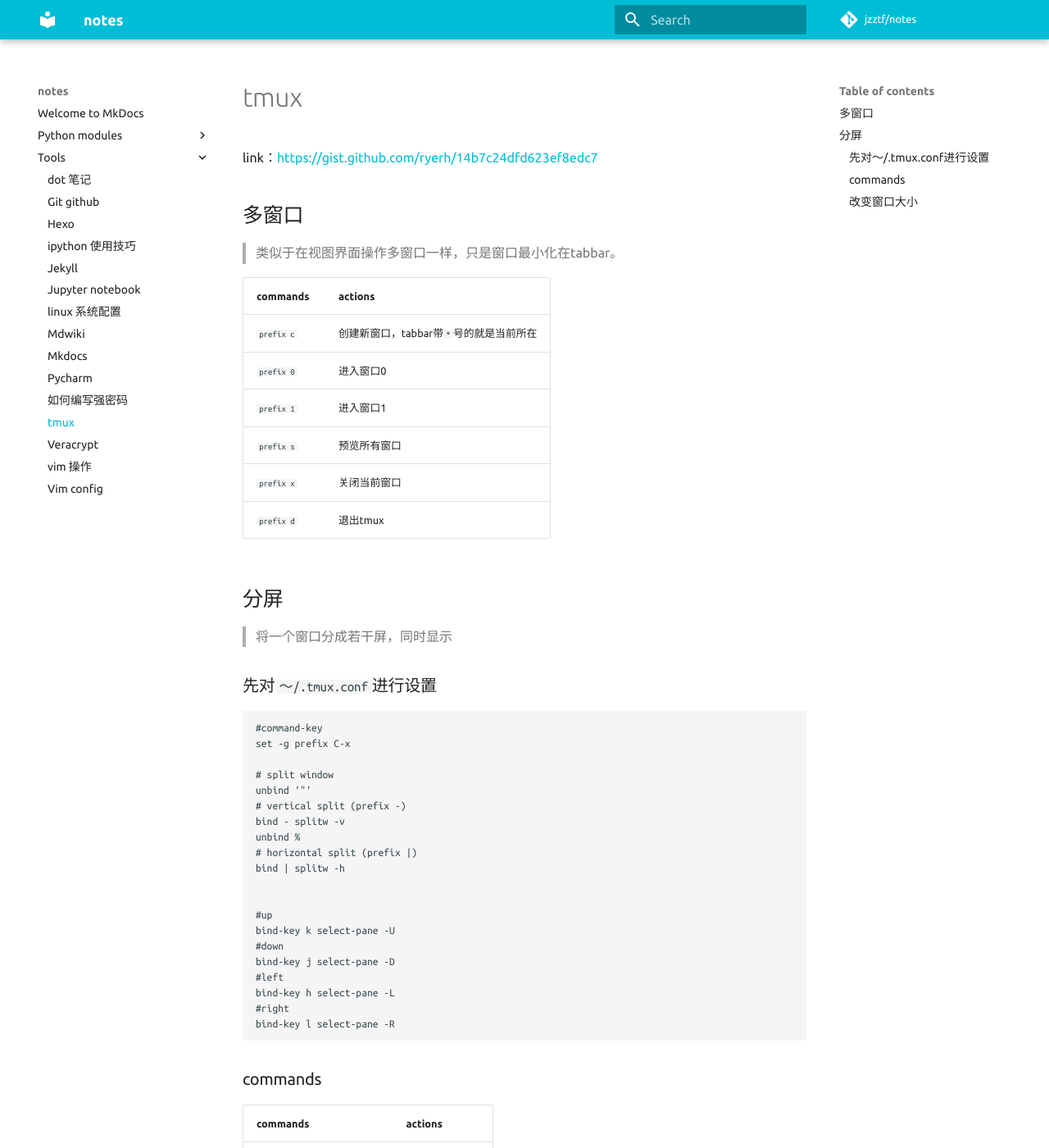
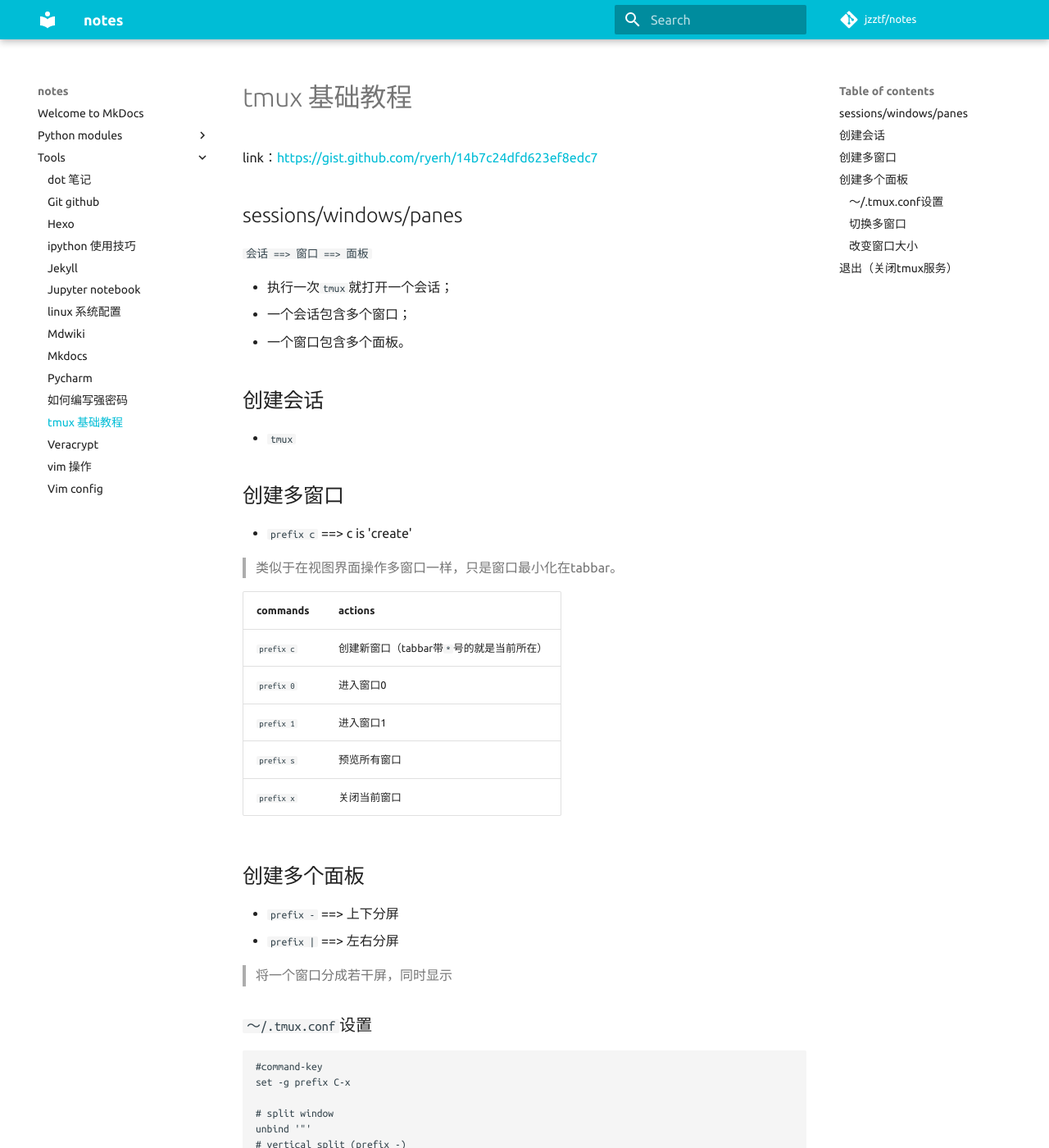
Before and after one commit to jzztf/notes, an MkDocs documentation site: the page built from docs/tools/tmux.md, in a window 1280 px wide and 1400 px high. Shown: the whole window at 82% size. Built offline with MkDocs 1.6.1 and Material for MkDocs 9.7.7, drawn with Linux system fonts in a browser that asks for light colours; comment, search, counter and statistics services are not loaded; some of the changed text lies outside the part shown.

Commit message:
update tmux

````diff
--- a/docs/tools/tmux.md
+++ b/docs/tools/tmux.md
@@ -1,26 +1,43 @@
-# tmux
+# tmux 基础教程
 
 link：<https://gist.github.com/ryerh/14b7c24dfd623ef8edc7>
 
-## 多窗口
+
+## sessions/windows/panes
+
+`会话 ==> 窗口 ==> 面板`
+
+- 执行一次`tmux`就打开一个会话；
+- 一个会话包含多个窗口；
+- 一个窗口包含多个面板。
+
+## 创建会话
+
+- `tmux`
+
+## 创建多窗口
+
+- `prefix c` ==> c is 'create'
 
 > 类似于在视图界面操作多窗口一样，只是窗口最小化在tabbar。
 
 |commands|actions|
 |-------|-------|
-|`prefix c`|创建新窗口，tabbar带`*`号的就是当前所在|
+|`prefix c`|创建新窗口（tabbar带`*`号的就是当前所在）|
 |`prefix 0`|进入窗口0|
 |`prefix 1`|进入窗口1|
 |`prefix s`|预览所有窗口|
 |`prefix x`|关闭当前窗口|
-|`prefix d`|退出tmux|
 
-## 分屏
+## 创建多个面板
+
+- `prefix -` ==> 上下分屏
+- `prefix |` ==> 左右分屏
 
 > 将一个窗口分成若干屏，同时显示
 
 
-### 先对`～/.tmux.conf`进行设置
+### `～/.tmux.conf`设置
 
 ```
 #command-key
@@ -45,14 +62,14 @@
 bind-key l select-pane -R
 ```
 
-### commands
+### 切换多窗口
 
 |commands|actions|
 |-------|--------|
 |`prefix &#124;`|添加垂直窗口|
 |`prefix -`|添加水平窗口|
 |`prefix arrow-key`|改变窗口大小|
-|`prefix o`+`prefix arrow-key`|窗口之间切换|
+|`prefix o`or `prefix arrow-key`|窗口之间切换|
 |`prefix n`|后一个窗口|
 |`prefix p`|前一个窗口|
 |`prefix f`|查找窗口|
@@ -72,3 +89,11 @@
 PREFIX : resize-pane -D 20       当前窗格向下扩大 20 格
 PREFIX : resize-pane -t 2 -L 20  编号为 2 的窗格向左扩大 20 格
 ```
+
+## 退出（关闭tmux服务）
+
+> 在我们使用`^d`退出tmux时，其服务器并没有停止，当再次进入tmux时，上次的会话依然存在，若要销毁所有会话，需销毁所有服务
+
+```bash
+tmux kill-server
+```
````
